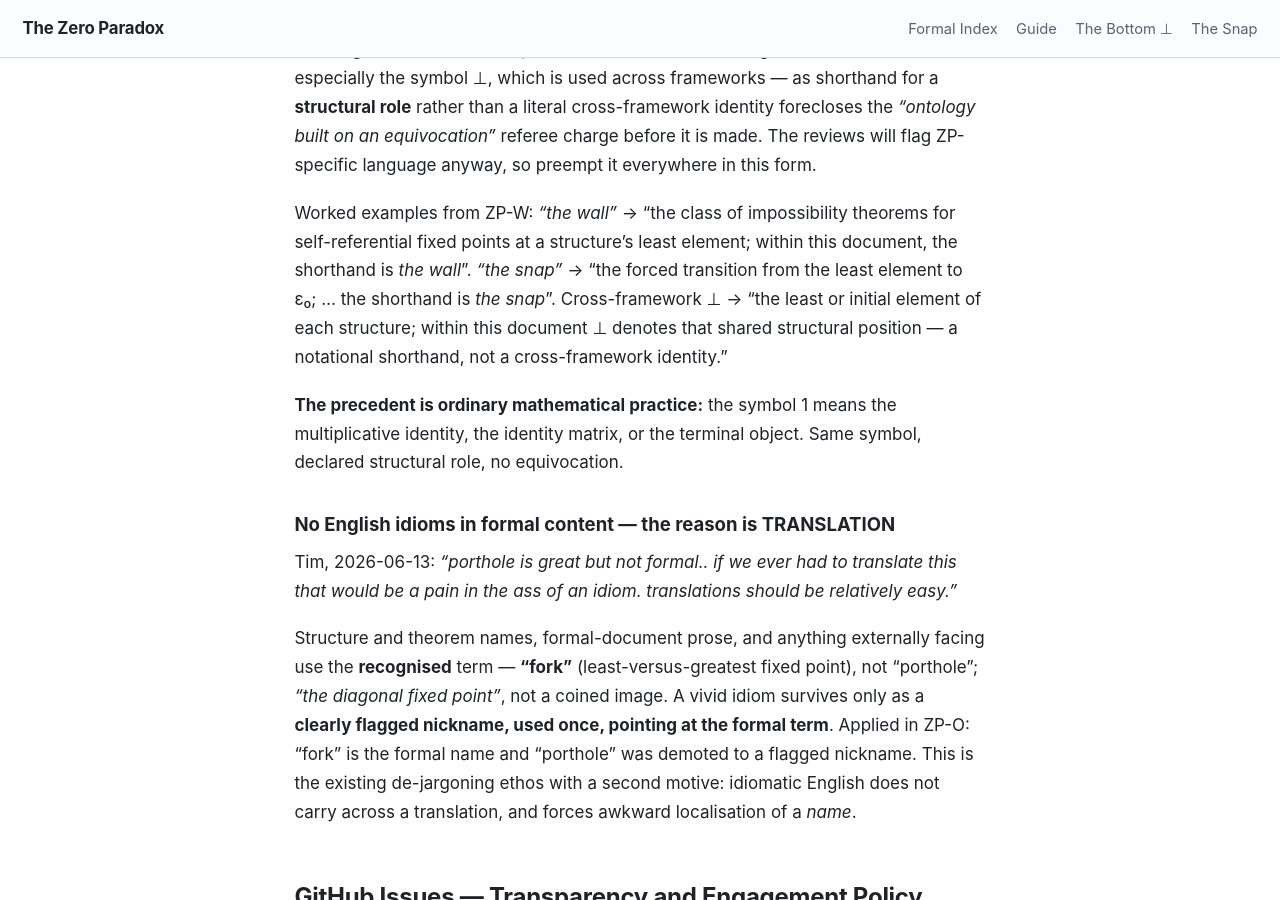
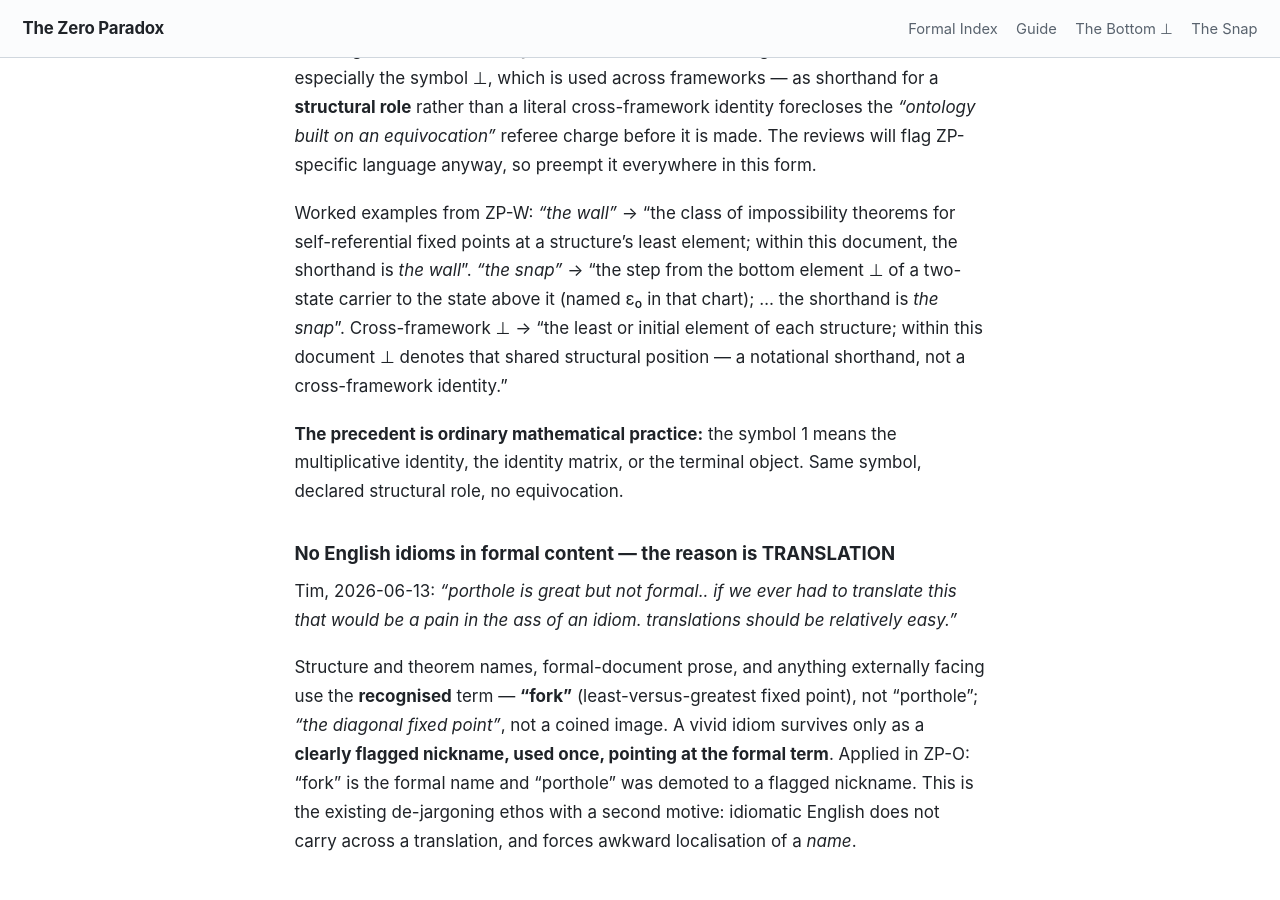
Before and after one commit to timbrigham/ZeroParadox, a Jekyll site: the page built from tools/process/naming-and-labels.md, in a window 1280 px wide and 900 px high, scrolled down 6013 px. Built offline with Jekyll 4.4.1, drawn with Linux system fonts in a browser that asks for light colours; our own code applies the rules of GitHub Pages for plain Markdown files.

Commit message:
naming-and-labels: snap gloss example drops "forced"
The worked example glossed the snap as "the forced transition from the
least element to ε₀", wording retracted corpus-wide: T-SNAP proves the
shape of the step, not that it occurs (ZeroParadox/Order/SnapCannotBe.lean
§§ I-II). The example now uses the ruled .zenodo.json wording: the step
from the bottom element ⊥ of a two-state carrier to the state above it
(named ε₀ in that chart). No other "forced transition" / "snap is forced"
site in tools/process/.

Co-Authored-By: Claude Opus 5.5 (1M context) <noreply@anthropic.com>
Claude-Session: https://claude.ai/code/session_01DYrKY8CR8AeESMvjGVQtzA

```diff
--- a/tools/process/naming-and-labels.md
+++ b/tools/process/naming-and-labels.md
@@ -150,7 +150,8 @@ reviews will flag ZP-specific language anyway, so preempt it everywhere in this
 
 Worked examples from ZP-W: *"the wall"* → "the class of impossibility theorems for self-referential
 fixed points at a structure's least element; within this document, the shorthand is *the wall*".
-*"the snap"* → "the forced transition from the least element to ε₀; … the shorthand is *the snap*".
+*"the snap"* → "the step from the bottom element ⊥ of a two-state carrier to the state above it (named
+ε₀ in that chart); … the shorthand is *the snap*".
 Cross-framework ⊥ → "the least or initial element of each structure; within this document ⊥ denotes
 that shared structural position — a notational shorthand, not a cross-framework identity."
 
```
